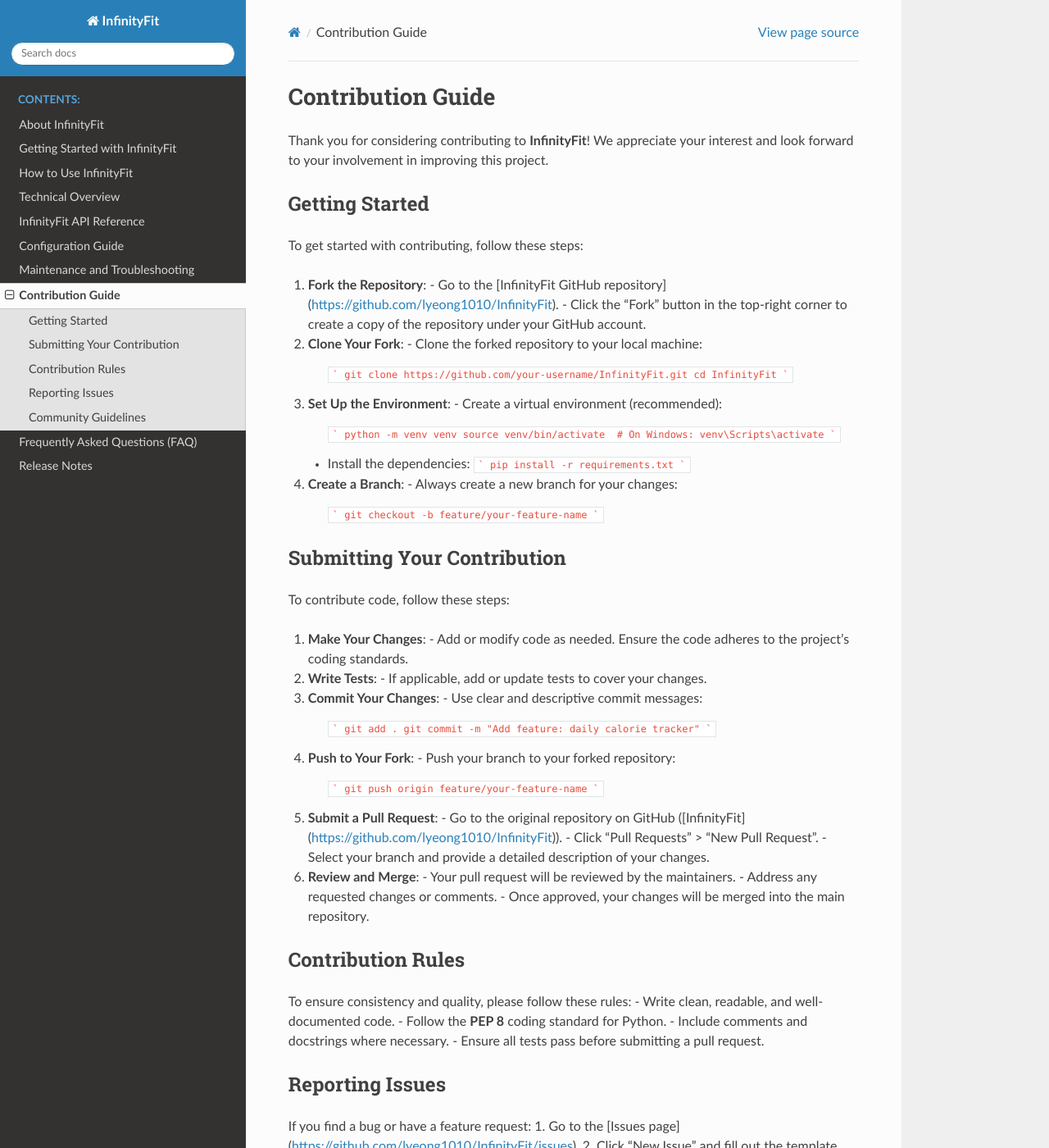
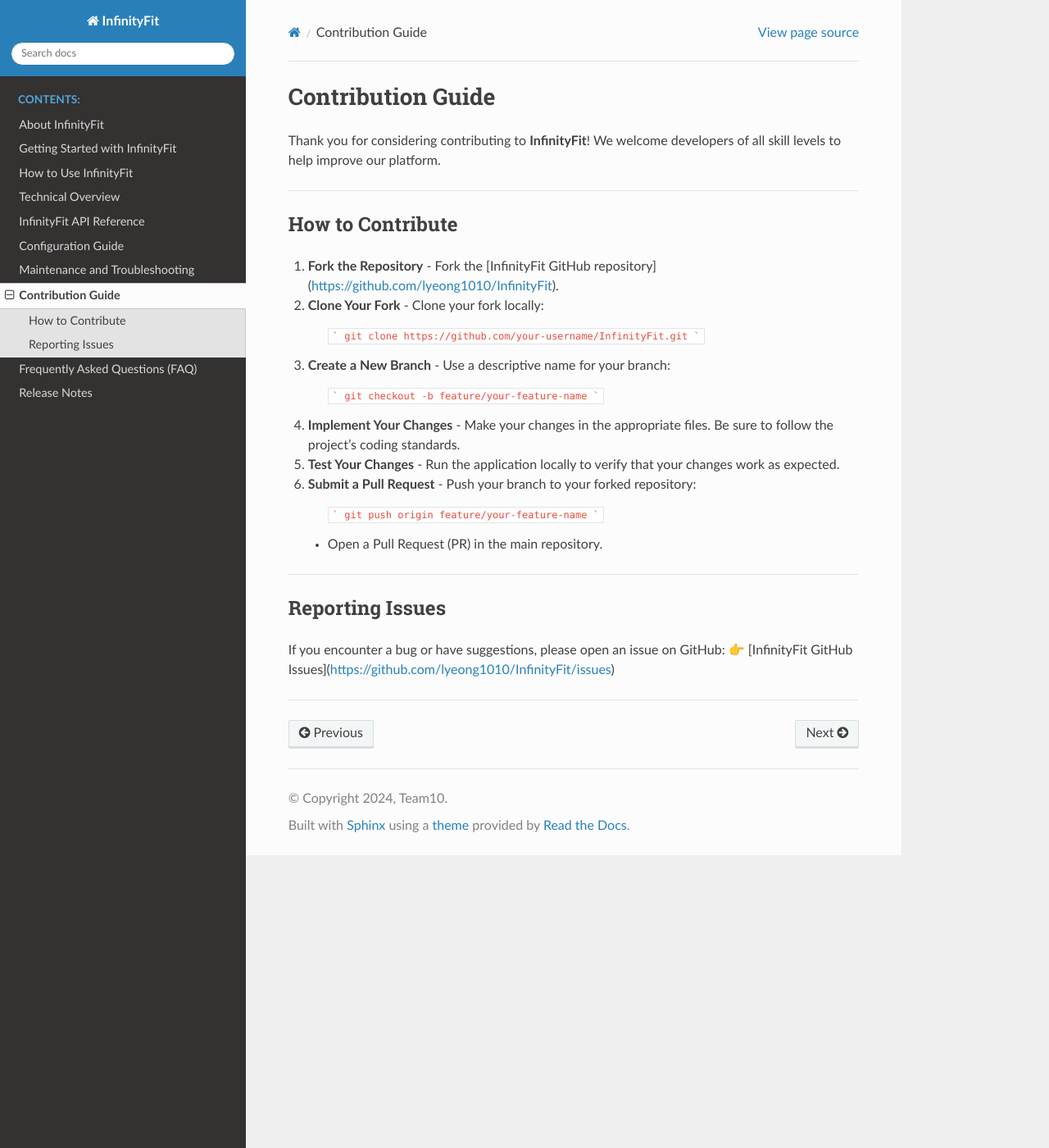
Before and after one commit to lyeong1010/InfinityFit, a Sphinx documentation site: the page built from docs/contribution_guide.rst, in a window 1280 px wide and 1400 px high. Shown: the whole window at 82% size. Built offline with Sphinx 7.4.7 and the Read the Docs theme 3.1.0, drawn with Linux system fonts in a browser that asks for light colours; some of the changed text lies outside the part shown.

Commit message:
Update contribution_guide.rst

````diff
--- a/docs/contribution_guide.rst
+++ b/docs/contribution_guide.rst
@@ -1,96 +1,48 @@
+======================
 Contribution Guide
-==================
+======================
 
-Thank you for considering contributing to **InfinityFit**! We appreciate your interest and look forward to your involvement in improving this project.
+Thank you for considering contributing to **InfinityFit**! We welcome developers of all skill levels to help improve our platform.
 
-Getting Started
----------------
-To get started with contributing, follow these steps:
+----------------------
 
-1. **Fork the Repository**:
-   - Go to the [InfinityFit GitHub repository](https://github.com/lyeong1010/InfinityFit).
-   - Click the "Fork" button in the top-right corner to create a copy of the repository under your GitHub account.
+How to Contribute
+=================
 
-2. **Clone Your Fork**:
-   - Clone the forked repository to your local machine:
+1. **Fork the Repository**
+   - Fork the [InfinityFit GitHub repository](https://github.com/lyeong1010/InfinityFit).
+
+2. **Clone Your Fork**
+   - Clone your fork locally:
      ```
      git clone https://github.com/your-username/InfinityFit.git
-     cd InfinityFit
      ```
 
-3. **Set Up the Environment**:
-   - Create a virtual environment (recommended):
-     ```
-     python -m venv venv
-     source venv/bin/activate  # On Windows: venv\Scripts\activate
-     ```
-   - Install the dependencies:
-     ```
-     pip install -r requirements.txt
-     ```
-
-4. **Create a Branch**:
-   - Always create a new branch for your changes:
+3. **Create a New Branch**
+   - Use a descriptive name for your branch:
      ```
      git checkout -b feature/your-feature-name
      ```
 
-Submitting Your Contribution
-----------------------------
-To contribute code, follow these steps:
+4. **Implement Your Changes**
+   - Make your changes in the appropriate files. Be sure to follow the project's coding standards.
 
-1. **Make Your Changes**:
-   - Add or modify code as needed. Ensure the code adheres to the project's coding standards.
+5. **Test Your Changes**
+   - Run the application locally to verify that your changes work as expected.
 
-2. **Write Tests**:
-   - If applicable, add or update tests to cover your changes.
-
-3. **Commit Your Changes**:
-   - Use clear and descriptive commit messages:
-     ```
-     git add .
-     git commit -m "Add feature: daily calorie tracker"
-     ```
-
-4. **Push to Your Fork**:
+6. **Submit a Pull Request**
    - Push your branch to your forked repository:
      ```
      git push origin feature/your-feature-name
      ```
+   - Open a Pull Request (PR) in the main repository.
 
-5. **Submit a Pull Request**:
-   - Go to the original repository on GitHub ([InfinityFit](https://github.com/lyeong1010/InfinityFit)).
-   - Click "Pull Requests" > "New Pull Request".
-   - Select your branch and provide a detailed description of your changes.
-
-6. **Review and Merge**:
-   - Your pull request will be reviewed by the maintainers.
-   - Address any requested changes or comments.
-   - Once approved, your changes will be merged into the main repository.
-
-Contribution Rules
-------------------
-To ensure consistency and quality, please follow these rules:
-- Write clean, readable, and well-documented code.
-- Follow the **PEP 8** coding standard for Python.
-- Include comments and docstrings where necessary.
-- Ensure all tests pass before submitting a pull request.
+----------------------
 
 Reporting Issues
-----------------
-If you find a bug or have a feature request:
-1. Go to the [Issues page](https://github.com/lyeong1010/InfinityFit/issues).
-2. Click "New Issue" and fill out the template with the following:
-   - A clear title and description.
-   - Steps to reproduce the issue (if applicable).
-   - Expected and actual behavior.
+================
 
-Community Guidelines
---------------------
-To foster a welcoming and inclusive environment:
-- Be respectful and constructive in discussions.
-- Follow the [Code of Conduct](https://github.com/lyeong1010/InfinityFit/blob/main/CODE_OF_CONDUCT.md).
+If you encounter a bug or have suggestions, please open an issue on GitHub:
+👉 [InfinityFit GitHub Issues](https://github.com/lyeong1010/InfinityFit/issues)
 
----
-
-We’re excited to have you contribute to InfinityFit and help us make it even better. Thank you for your support!
+----------------------
````
